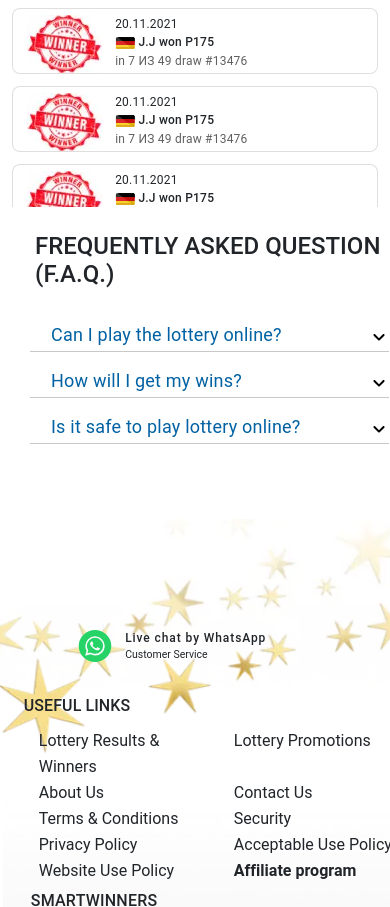
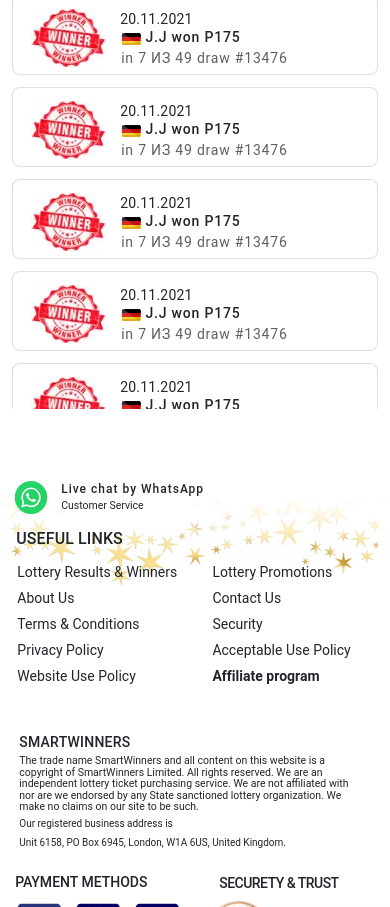
Before and after one commit to nicholasgmail/winners, a website: page docs/index.html in a window 390 px wide. Shown: the part 2822-3729 px from the top of the page. Drawn offline with nearby package versions, Linux system fonts and the light colour scheme.

Commit message:
update footer mobile pixel

```diff
--- a/docs/index.html
+++ b/docs/index.html
@@ -928,9 +928,9 @@
                             </div>
                         </div>
                     </div>
-                    <div class="row row-cols-1 mt-4">
+                    <div class="row row-cols-1 mt-2 mt-md-4">
                         <div class="col p-2">
-                            <div class="card pt-2 px-4">
+                            <div class="card py-2 px-4">
                                 <div class="row align-items-center g-0 your-latest__row-card">
                                     <div class="col-auto">
                                         <img src="./assets/images/logo_card.webp" class="img-fluid mx-auto d-block"
@@ -938,7 +938,7 @@
                                     </div>
                                     <div class="col ps-3">
                                         <div class="d-flex flex-column justify-content-between">
-                                            <p class="text-start fw-400 m-0">20.11.2021</p>
+                                            <p class="text-start fw-400 m-0 your-latest__row-card__data">20.11.2021</p>
                                             <address class="mb-1">
                                                 <img src="./assets/images/icons/icons.svg#country-dem"
                                                      class="img-fluid d-inline-block me-auto svg-whatsapp-dims"
@@ -953,7 +953,7 @@
                             </div>
                         </div>
                         <div class="col p-2">
-                            <div class="card pt-2 px-4">
+                            <div class="card py-2 px-4">
                                 <div class="row align-items-center g-0 your-latest__row-card">
                                     <div class="col-auto">
                                         <img src="./assets/images/logo_card.webp" class="img-fluid mx-auto d-block"
@@ -961,7 +961,7 @@
                                     </div>
                                     <div class="col ps-3">
                                         <div class="d-flex flex-column justify-content-between">
-                                            <p class="text-start fw-400 m-0">20.11.2021</p>
+                                            <p class="text-start fw-400 m-0 your-latest__row-card__data">20.11.2021</p>
                                             <address class="mb-1">
                                                 <img src="./assets/images/icons/icons.svg#country-dem"
                                                      class="img-fluid d-inline-block me-auto svg-whatsapp-dims"
@@ -976,7 +976,7 @@
                             </div>
                         </div>
                         <div class="col p-2">
-                            <div class="card pt-2 px-4">
+                            <div class="card py-2 px-4">
                                 <div class="row align-items-center g-0 your-latest__row-card">
                                     <div class="col-auto">
                                         <img src="./assets/images/logo_card.webp" class="img-fluid mx-auto d-block"
@@ -984,7 +984,7 @@
                                     </div>
                                     <div class="col ps-3">
                                         <div class="d-flex flex-column justify-content-between">
-                                            <p class="text-start fw-400 m-0">20.11.2021</p>
+                                            <p class="text-start fw-400 m-0 your-latest__row-card__data">20.11.2021</p>
                                             <address class="mb-1">
                                                 <img src="./assets/images/icons/icons.svg#country-dem"
                                                      class="img-fluid d-inline-block me-auto svg-whatsapp-dims"
@@ -999,7 +999,7 @@
                             </div>
                         </div>
                         <div class="col p-2">
-                            <div class="card pt-2 px-4">
+                            <div class="card py-2 px-4">
                                 <div class="row align-items-center g-0 your-latest__row-card">
                                     <div class="col-auto">
                                         <img src="./assets/images/logo_card.webp" class="img-fluid mx-auto d-block"
@@ -1007,7 +1007,7 @@
                                     </div>
                                     <div class="col ps-3">
                                         <div class="d-flex flex-column justify-content-between">
-                                            <p class="text-start fw-400 m-0">20.11.2021</p>
+                                            <p class="text-start fw-400 m-0 your-latest__row-card__data">20.11.2021</p>
                                             <address class="mb-1">
                                                 <img src="./assets/images/icons/icons.svg#country-dem"
                                                      class="img-fluid d-inline-block me-auto svg-whatsapp-dims"
@@ -1022,7 +1022,7 @@
                             </div>
                         </div>
                         <div class="col p-2">
-                            <div class="card pt-2 px-4">
+                            <div class="card py-2 px-4">
                                 <div class="row align-items-center g-0 your-latest__row-card">
                                     <div class="col-auto">
                                         <img src="./assets/images/logo_card.webp" class="img-fluid mx-auto d-block"
@@ -1030,7 +1030,7 @@
                                     </div>
                                     <div class="col ps-3">
                                         <div class="d-flex flex-column justify-content-between">
-                                            <p class="text-start fw-400 m-0">20.11.2021</p>
+                                            <p class="text-start fw-400 m-0 your-latest__row-card__data">20.11.2021</p>
                                             <address class="mb-1">
                                                 <img src="./assets/images/icons/icons.svg#country-dem"
                                                      class="img-fluid d-inline-block me-auto svg-whatsapp-dims"
@@ -1049,7 +1049,7 @@
             </div>
         </div>
     </div>
-</section><section class="faq position-relative section_pt mt-4">
+</section><section class="faq position-relative section_pt mt-4 d-none d-md-block">
     <div class="container-xxl ps-5">
         <h2 class="text-start text-uppercase faq__title">FREQUENTLY ASKED QUESTION (F.A.Q.)</h2>
         <div class="row">
@@ -1096,7 +1096,7 @@
                 </div>
             </div>
         </div>
-</section><footer class="footer overflow-hidden py-5 mt-5">
+</section><footer class="footer overflow-hidden py-md-5 mt-md-5">
     <div class="container-xxl px-lg-5 pt-5 position-relative footer__before">
         <div class="py-5"></div>
         <div class="row justify-content-between align-items-center ps-md-4">
@@ -1151,7 +1151,7 @@
                 </ul>
             </div>
         </div>
-        <div class="row justify-content-around align-items-start mt-5 footer__after ps-md-5">
+        <div class="row justify-content-around align-items-start mt-md-5 footer__after ps-md-5">
             <div class="col-12 col-md mb-3 position-relative footer__after-first">
                 <h2 class="text-uppercase fw-normal mb-2">Useful links</h2>
                 <nav class="nav row row-cols-2 row-cols-md-1">
@@ -1186,40 +1186,40 @@
                 <div class="row flex-md-column align-items-start align-items-md-center justify-content-center">
                     <div class="col-6 col-md-7">
                         <h2 class="text-uppercase fw-normal fs-16 text-start text-md-center">Payment methods</h2>
-                        <div class="row justify-content-center align-items-start footer__last-bank">
-                            <div class="col-4 col-md-auto ps-2 pe-1 pb-1 pt-1">
+                        <div class="row justify-content-center align-items-start footer__last-bank g-0 g-md-2">
+                            <div class="col-4 col-md-auto ps-3 pe-1 py-2 ps-md-2 pe-md-1 pb-md-1 pt-md-1">
                                 <img src="./assets/images/visa-dark.webp" class="img-fluid mx-auto d-block" title="winner"
                                      alt="winner">
                             </div>
-                            <div class="col-4 col-md-auto ps-2 pe-1 pb-1 pt-1">
+                            <div class="col-4 col-md-auto ps-3 pe-1 py-2 ps-md-2 pe-md-1 pb-md-1 pt-md-1">
                                 <img src="./assets/images/master-card-dark.webp" class="img-fluid mx-auto d-block" title="winner"
                                      alt="winner">
                             </div>
-                            <div class="col-4 col-md-auto ps-2 pe-1 pb-1 pt-1">
+                            <div class="col-4 col-md-auto ps-3 pe-1 py-2 ps-md-2 pe-md-1 pb-md-1 pt-md-1">
                                 <img src="./assets/images/maestro-dark.webp" class="img-fluid mx-auto d-block" title="winner"
                                      alt="winner">
                             </div>
-                            <div class="col-4 col-md-auto ps-2 pe-1 pb-1 pt-1">
+                            <div class="col-4 col-md-auto ps-3 pe-1 py-2 ps-md-2 pe-md-1 pb-md-1 pt-md-1">
                                 <img src="./assets/images/dinersclub-dark.webp" class="img-fluid mx-auto d-block" title="winner"
                                      alt="winner">
                             </div>
-                            <div class="col-4 col-md-auto ps-2 pe-1 pb-1 pt-1">
+                            <div class="col-4 col-md-auto ps-3 pe-1 py-2 ps-md-2 pe-md-1 pb-md-1 pt-md-1">
                                 <img src="./assets/images/skrill-dark.webp" class="img-fluid mx-auto d-block" title="winner"
                                      alt="winner">
                             </div>
-                            <div class="col-4 col-md-auto ps-2 pe-1 pb-1 pt-1">
+                            <div class="col-4 col-md-auto ps-3 pe-1 py-2 ps-md-2 pe-md-1 pb-md-1 pt-md-1">
                                 <img src="./assets/images/bitcoin-dark.webp" class="img-fluid mx-auto d-block" title="winner"
                                      alt="winner">
                             </div>
-                            <div class="col-4 col-md-auto ps-2 pe-1 pb-1 pt-1">
+                            <div class="col-4 col-md-auto ps-3 pe-1 py-2 ps-md-2 pe-md-1 pb-md-1 pt-md-1">
                                 <img src="./assets/images/qiwi.webp" class="img-fluid mx-auto d-block" title="winner"
                                      alt="winner">
                             </div>
-                            <div class="col-4 col-md-auto ps-2 pe-1 pb-1 pt-1">
+                            <div class="col-4 col-md-auto ps-3 pe-1 py-2 ps-md-2 pe-md-1 pb-md-1 pt-md-1">
                                 <img src="./assets/images/hsbc.webp" class="img-fluid mx-auto d-block" title="winner"
                                      alt="winner">
                             </div>
-                            <div class="col-4 col-md-auto ps-2 pe-1 pb-1 pt-1">
+                            <div class="col-4 col-md-auto ps-3 pe-1 py-2 ps-md-2 pe-md-1 pb-md-1 pt-md-1">
                                 <img src="./assets/images/litecoin.webp" class="img-fluid mx-auto d-block" title="winner"
                                      alt="winner">
                             </div>
@@ -1235,7 +1235,7 @@
                                 <img src="./assets/images/comodo.webp" class="img-fluid mx-auto d-block" title="winner"
                                      alt="winner">
                             </div>
-                            <div class="col-12 d-md-none ms-5 mt-5 mb-3">
+                            <div class="col-12 d-md-none social ms-md-5 mt-md-5 mb-md-3">
                                 <ul class="list-unstyled d-flex flex-row flex-nowrap justify-content-start ms-md-3 mb-0">
                                     <li class="pe-10">
                                         <!-- facebook -->
--- a/gulp/version.json
+++ b/gulp/version.json
@@ -1,3 +1,3 @@
 {
-    "main": "20220504103021"
+    "main": "20220505122238"
 }
--- a/src/scss/components/_footer.scss
+++ b/src/scss/components/_footer.scss
@@ -86,3 +86,96 @@
     }
   }
 }
+
+@include media-breakpoint-down(md) {
+  .footer {
+    &::before {
+      background-position: 55% 31%;
+      background-size: contain;
+    }
+
+    &__last {
+      position: relative;
+      right: 28px;
+      bottom: -14px;
+      letter-spacing: 0;
+
+      h2 {
+        position: relative;
+        left: 15px;
+        top: 8px;
+      }
+
+
+      .social {
+        margin-bottom: 32px;
+        margin-left: 40px;
+        margin-top: 17px;
+
+        .pe-10 {
+          margin-right: 10px;
+        }
+      }
+
+      &-bank {
+        right: -4px;
+        top: 8px;
+
+        img {
+          position: relative;
+          top: 1px;
+          left: 1px;
+        }
+      }
+    }
+
+    &__center {
+      position: relative;
+      bottom: -31px;
+      right: 9px;
+
+      &-text {
+        width: 90%;
+        line-height: 11.5px;
+      }
+
+      .fs-16 {
+        font-size: 14px;
+        margin: 0;
+      }
+
+      address {
+        font-size: 10px;
+      }
+    }
+
+    &__after {
+      position: relative;
+      left: 3%;
+      bottom: 6px;
+
+      &::after {
+        background-repeat: no-repeat;
+        top: 73%;
+      }
+
+      &-first nav {
+        line-height: 26px;
+        position: relative;
+        top: 5px;
+        right: 14px;
+        letter-spacing: .01px;
+      }
+    }
+
+    &__whatsapp {
+      bottom: 28px;
+      left: -58px;
+      letter-spacing: 1px;
+    }
+
+    .fs-16 {
+      font-size: 14px;
+    }
+  }
+}
```
Also changed, not shown: src/html/partials/component/bigest_your.html (+3 -3 lines), src/html/partials/component/faq.html (+1 -1 lines), src/html/partials/component/footer.html (+5 -5 lines), docs/assets/css/style.css, docs/assets/css/style.min.css.
